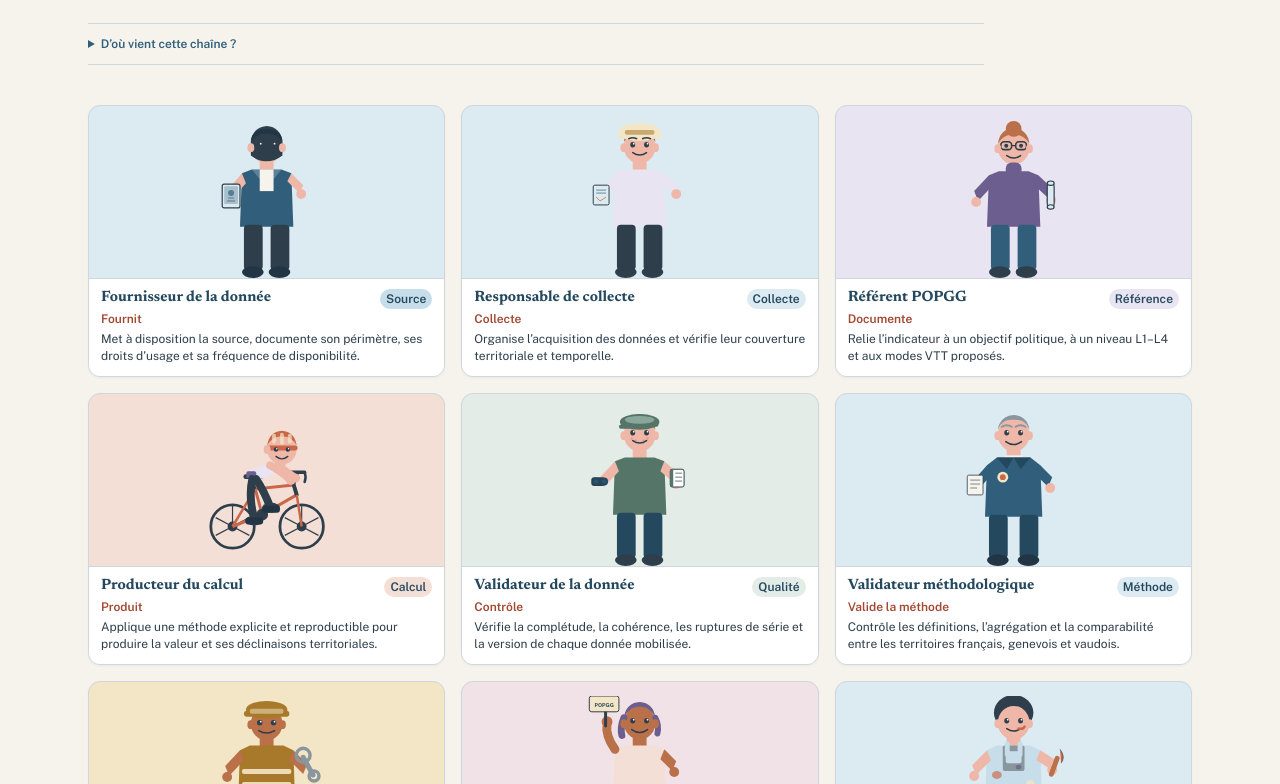
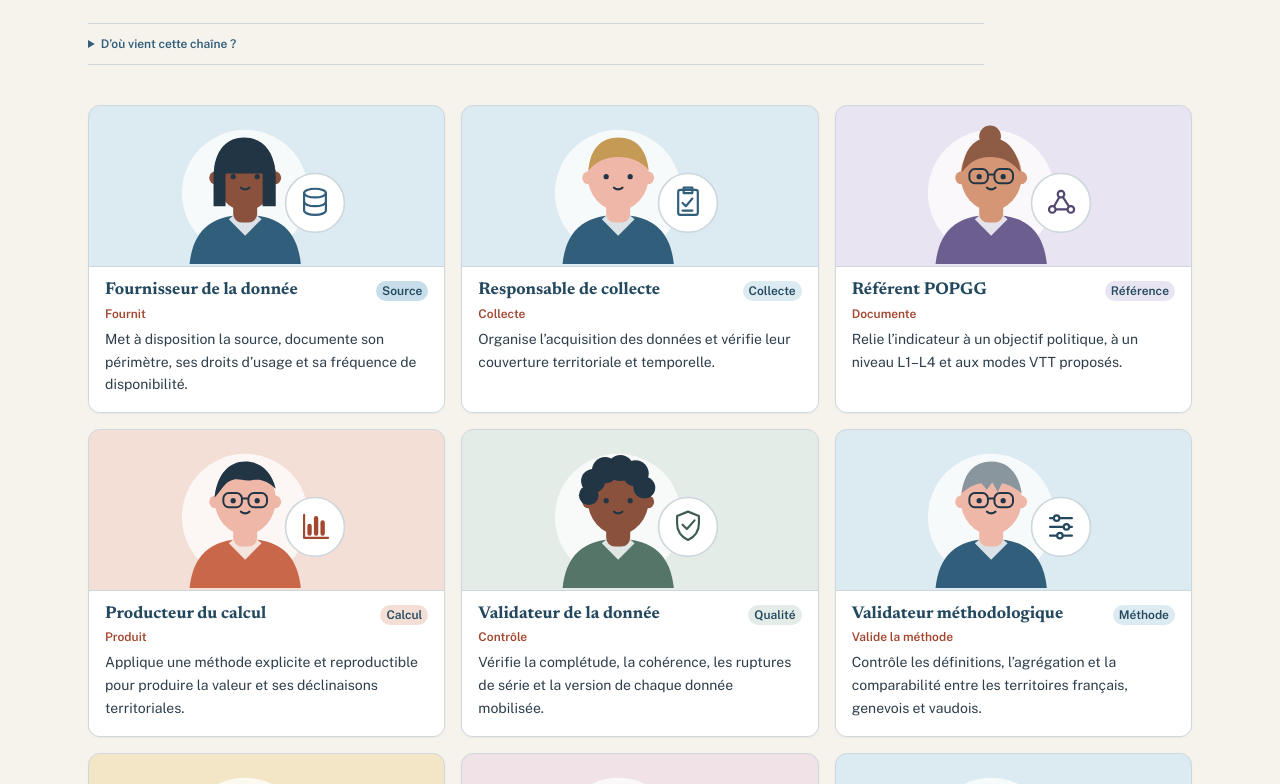
Before and after one commit to action-situee/projet-popgg-atelier2, a React (Vite) app: page / in a window 1280 px wide. Shown: the part 1356-2140 px from the top of the page. Built offline with nearby package versions, Linux system fonts and the light colour scheme; the HTML template or start-up script is replaced by a standard one.

Commit message:
Reprend les avatars des responsabilités

```diff
--- a/src/App.tsx
+++ b/src/App.tsx
@@ -494,12 +494,180 @@ const Renovatrice = () => (
 
 // ─── Characters roster ───────────────────────────────────────────────────────
 
-const characters = [
+type RoleIconName = "source" | "collecte" | "reference" | "calcul" | "qualite" | "methode" | "metier" | "publication" | "maintenance";
+type HairStyle = "bob" | "short" | "bun" | "curly" | "waves" | "close" | "braids" | "grey";
+
+type RoleAvatarProps = {
+  icon: RoleIconName;
+  skin: string;
+  hair: string;
+  clothing: string;
+  accent: string;
+  hairStyle: HairStyle;
+  glasses?: boolean;
+};
+
+const RoleSymbol = ({ icon, color }: { icon: RoleIconName; color: string }) => {
+  const strokeProps = {
+    fill: "none",
+    stroke: color,
+    strokeWidth: 2,
+    strokeLinecap: "round" as const,
+    strokeLinejoin: "round" as const,
+  };
+
+  switch (icon) {
+    case "source":
+      return (
+        <g {...strokeProps}>
+          <ellipse cx="134" cy="67" rx="10" ry="4" />
+          <path d="M124 67v8c0 2.2 4.5 4 10 4s10-1.8 10-4v-8" />
+          <path d="M124 75v8c0 2.2 4.5 4 10 4s10-1.8 10-4v-8" />
+        </g>
+      );
+    case "collecte":
+      return (
+        <g {...strokeProps}>
+          <rect x="125" y="64" width="18" height="23" rx="2" />
+          <path d="M130 62h8v5h-8zM129 76l3 3 6-7M129 83h9" />
+        </g>
+      );
+    case "reference":
+      return (
+        <g {...strokeProps}>
+          <path d="M126 82l8-14 9 14M126 82h17" />
+          <circle cx="134" cy="68" r="3" fill="var(--color-surface)" />
+          <circle cx="126" cy="82" r="3" fill="var(--color-surface)" />
+          <circle cx="143" cy="82" r="3" fill="var(--color-surface)" />
+        </g>
+      );
+    case "calcul":
+      return (
+        <g {...strokeProps}>
+          <path d="M124 86V65M124 86h22" />
+          <path d="M129 82v-7M135 82V68M141 82V72" strokeWidth="4" />
+        </g>
+      );
+    case "qualite":
+      return (
+        <g {...strokeProps}>
+          <path d="M134 62l10 4v7c0 7-4.2 12-10 15-5.8-3-10-8-10-15v-7z" />
+          <path d="M129 74l4 4 7-8" />
+        </g>
+      );
+    case "methode":
+      return (
+        <g {...strokeProps}>
+          <path d="M124 68h20M124 76h20M124 84h20" />
+          <circle cx="130" cy="68" r="2.5" fill="var(--color-surface)" />
+          <circle cx="139" cy="76" r="2.5" fill="var(--color-surface)" />
+          <circle cx="133" cy="84" r="2.5" fill="var(--color-surface)" />
+        </g>
+      );
+    case "metier":
+      return (
+        <g {...strokeProps}>
+          <path d="M124 65h20v16h-10l-6 6v-6h-4z" />
+          <path d="M129 73l3 3 7-7" />
+        </g>
+      );
+    case "publication":
+      return (
+        <g {...strokeProps}>
+          <circle cx="128" cy="76" r="2.5" fill={color} stroke="none" />
+          <path d="M133 71c3 2.5 3 7.5 0 10M138 67c6 5 6 13 0 18M123 71c-3 2.5-3 7.5 0 10" />
+        </g>
+      );
+    case "maintenance":
+      return (
+        <g {...strokeProps}>
+          <path d="M126 70a10 10 0 0 1 17 3M143 73v-6M143 73h-6" />
+          <path d="M142 82a10 10 0 0 1-17-3M125 79v6M125 79h6" />
+        </g>
+      );
+  }
+};
+
+const RoleAvatar = ({ icon, skin, hair, clothing, accent, hairStyle, glasses = false }: RoleAvatarProps) => {
+  const hairShape = (() => {
+    switch (hairStyle) {
+      case "bob":
+        return <path d="M41 53c0-24 11-37 28-37s29 13 29 37v26H86V49H52v30H41z" fill={hair} />;
+      case "bun":
+        return (
+          <>
+            <circle cx="69" cy="15" r="10" fill={hair} />
+            <path d="M43 48c2-22 12-32 26-32s25 10 28 32c-8-10-17-14-28-14S51 38 43 48z" fill={hair} />
+          </>
+        );
+      case "curly":
+        return (
+          <g fill={hair}>
+            <circle cx="47" cy="34" r="11" /><circle cx="58" cy="24" r="12" /><circle cx="72" cy="22" r="12" />
+            <circle cx="86" cy="27" r="12" /><circle cx="94" cy="40" r="10" /><circle cx="43" cy="47" r="9" />
+          </g>
+        );
+      case "waves":
+        return <path d="M42 49c2-21 13-33 28-33 13 0 24 8 28 25-8-7-13-9-21-8-9 2-14-3-21 1-6 3-8 9-14 15z" fill={hair} />;
+      case "close":
+        return <path d="M44 43c3-18 12-27 26-27 14 0 23 9 27 27-8-8-17-12-27-12S52 35 44 43z" fill={hair} />;
+      case "braids":
+        return (
+          <g fill={hair}>
+            <path d="M43 47c2-21 12-31 27-31 14 0 24 10 27 31-8-9-17-13-27-13S51 38 43 47z" />
+            <circle cx="44" cy="48" r="6" /><circle cx="42" cy="59" r="5" /><circle cx="41" cy="69" r="4" />
+            <circle cx="96" cy="48" r="6" /><circle cx="98" cy="59" r="5" /><circle cx="99" cy="69" r="4" />
+          </g>
+        );
+      case "grey":
+        return <path d="M43 45c2-19 12-29 27-29s25 10 28 29c-7-5-12-8-18-9l-4 8-5-9-5 7-5-6c-7 1-12 4-18 9z" fill={hair} />;
+      case "short":
+      default:
+        return <path d="M43 46c1-20 12-30 27-30 16 0 26 10 28 30-7-8-16-12-28-12-11 0-20 4-27 12z" fill={hair} />;
+    }
+  })();
+
+  return (
+    <svg viewBox="0 0 180 132" xmlns="http://www.w3.org/2000/svg" className="w-full h-full" aria-hidden="true" focusable="false">
+      <circle cx="70" cy="67" r="58" fill="var(--color-surface-translucent)" />
+      <path d="M19 132c3-29 18-45 51-45s48 16 51 45z" fill={clothing} />
+      <path d="M55 91l15 15 15-15-6-5H61z" fill="var(--color-surface)" opacity="0.82" />
+      <rect x="59" y="71" width="22" height="23" rx="8" fill={skin} />
+      <circle cx="43" cy="53" r="6" fill={skin} />
+      <circle cx="97" cy="53" r="6" fill={skin} />
+      <ellipse cx="70" cy="51" rx="28" ry="32" fill={skin} />
+      {hairShape}
+      <circle cx="59" cy="52" r="2.4" fill="var(--color-text-strong)" />
+      <circle cx="81" cy="52" r="2.4" fill="var(--color-text-strong)" />
+      <path d="M66 62c2.5 2 5.5 2 8 0" fill="none" stroke="var(--color-text-strong)" strokeWidth="1.8" strokeLinecap="round" />
+      {glasses && (
+        <g fill="none" stroke="var(--color-text-strong)" strokeWidth="1.8">
+          <rect x="50" y="45" width="17" height="13" rx="5" />
+          <rect x="73" y="45" width="17" height="13" rx="5" />
+          <path d="M67 50h6" />
+        </g>
+      )}
+      <circle cx="134" cy="76" r="27" fill="var(--color-surface)" stroke="var(--color-border)" strokeWidth="1.5" />
+      <RoleSymbol icon={icon} color={accent} />
+    </svg>
+  );
+};
+
+type Character = {
+  name: string;
+  role: string;
+  desc: string;
+  avatar: RoleAvatarProps;
+  bg: string;
+  badge: string;
+};
+
+const characters: Character[] = [
   {
     name: "Fournisseur de la donnée",
     role: "Fournit",
     desc: "Met à disposition la source, documente son périmètre, ses droits d’usage et sa fréquence de disponibilité.",
-    Component: Observatrice,
+    avatar: { icon: "source", skin: "var(--color-illustration-skin-deep)", hair: "var(--color-text-strong)", clothing: "var(--color-primary)", accent: "var(--color-primary)", hairStyle: "bob" },
     bg: "var(--color-primary-soft)",
     badge: "Source",
   },
@@ -507,7 +675,7 @@ const characters = [
     name: "Responsable de collecte",
     role: "Collecte",
     desc: "Organise l’acquisition des données et vérifie leur couverture territoriale et temporelle.",
-    Component: Urbaniste,
+    avatar: { icon: "collecte", skin: "var(--color-illustration-skin-light)", hair: "var(--color-illustration-hair-light)", clothing: "var(--color-primary)", accent: "var(--color-primary)", hairStyle: "short" },
     bg: "var(--color-primary-soft)",
     badge: "Collecte",
   },
@@ -515,7 +683,7 @@ const characters = [
     name: "Référent POPGG",
     role: "Documente",
     desc: "Relie l’indicateur à un objectif politique, à un niveau L1–L4 et aux modes VTT proposés.",
-    Component: Architecte,
+    avatar: { icon: "reference", skin: "var(--color-illustration-skin-medium)", hair: "var(--color-illustration-hair-warm)", clothing: "var(--color-violet)", accent: "var(--color-violet-strong)", hairStyle: "bun", glasses: true },
     bg: "var(--color-violet-soft)",
     badge: "Référence",
   },
@@ -523,7 +691,7 @@ const characters = [
     name: "Producteur du calcul",
     role: "Produit",
     desc: "Applique une méthode explicite et reproductible pour produire la valeur et ses déclinaisons territoriales.",
-    Component: Cycliste,
+    avatar: { icon: "calcul", skin: "var(--color-illustration-skin-light)", hair: "var(--color-text-strong)", clothing: "var(--color-accent)", accent: "var(--color-accent-strong)", hairStyle: "waves", glasses: true },
     bg: "var(--color-accent-soft)",
     badge: "Calcul",
   },
@@ -531,7 +699,7 @@ const characters = [
     name: "Validateur de la donnée",
     role: "Contrôle",
     desc: "Vérifie la complétude, la cohérence, les ruptures de série et la version de chaque donnée mobilisée.",
-    Component: Ecologue,
+    avatar: { icon: "qualite", skin: "var(--color-illustration-skin-deep)", hair: "var(--color-text-strong)", clothing: "var(--color-sage)", accent: "var(--color-sage-strong)", hairStyle: "curly" },
     bg: "var(--color-sage-soft)",
     badge: "Qualité",
   },
@@ -539,7 +707,7 @@ const characters = [
     name: "Validateur méthodologique",
     role: "Valide la méthode",
     desc: "Contrôle les définitions, l’agrégation et la comparabilité entre les territoires français, genevois et vaudois.",
-    Component: Elu,
+    avatar: { icon: "methode", skin: "var(--color-illustration-skin-light)", hair: "var(--color-illustration-neutral)", clothing: "var(--color-primary)", accent: "var(--color-primary-strong)", hairStyle: "grey", glasses: true },
     bg: "var(--color-primary-soft)",
     badge: "Méthode",
   },
@@ -547,7 +715,7 @@ const characters = [
     name: "Validateur métier",
     role: "Valide l’usage",
     desc: "Confirme l’utilité pour le pilotage, l’interprétation raisonnable et les limites à rendre visibles.",
-    Component: Batisseur,
+    avatar: { icon: "metier", skin: "var(--color-illustration-skin-medium)", hair: "var(--color-text-strong)", clothing: "var(--color-ochre)", accent: "var(--color-ochre-strong)", hairStyle: "close" },
     bg: "var(--color-ochre-soft)",
     badge: "Métier",
   },
@@ -555,7 +723,7 @@ const characters = [
     name: "Responsable de publication",
     role: "Publie",
     desc: "Prépare des vues adaptées aux usages publics, institutionnels et techniques sans masquer les incertitudes.",
-    Component: Coordinatrice,
+    avatar: { icon: "publication", skin: "var(--color-illustration-skin-deep)", hair: "var(--color-text-strong)", clothing: "var(--color-violet)", accent: "var(--color-accent-strong)", hairStyle: "braids" },
     bg: "var(--color-rose-soft)",
     badge: "Publication",
   },
@@ -563,7 +731,7 @@ const characters = [
     name: "Responsable de maintenance",
     role: "Maintient",
     desc: "Planifie les mises à jour, conserve les métadonnées et clarifie qui répond de l’indicateur dans la durée.",
-    Component: Renovatrice,
+    avatar: { icon: "maintenance", skin: "var(--color-illustration-skin-light)", hair: "var(--color-illustration-hair-warm)", clothing: "var(--color-primary)", accent: "var(--color-primary-strong)", hairStyle: "short" },
     bg: "var(--color-primary-soft)",
     badge: "Maintenance",
   },
@@ -1029,17 +1197,17 @@ export default function App() {
             {characters.map((c) => (
               <div
                 key={c.name}
-                className="rounded-xl overflow-hidden flex flex-col transition-transform hover:-translate-y-1"
+                className="rounded-xl overflow-hidden flex flex-col"
                 style={{ border: "1px solid var(--color-border)", background: c.bg, boxShadow: "var(--shadow-sm)" }}
               >
-                <div className="flex items-end justify-center pt-5 px-3" style={{ height: 172 }}>
-                  <div style={{ height: 158, width: c.badge === "Calcul" ? "90%" : "68%" }}>
-                    <c.Component />
+                <div className="flex items-center justify-center px-5 pt-3" style={{ height: 160 }}>
+                  <div style={{ height: 144, width: "100%", maxWidth: 250 }}>
+                    <RoleAvatar {...c.avatar} />
                   </div>
                 </div>
-                <div className="p-3 pt-2.5" style={{ background: "var(--color-surface)", borderTop: "1px solid var(--color-border)" }}>
-                  <div className="flex items-start justify-between gap-1 mb-0.5">
-                    <span style={{ fontFamily: "'Newsreader', serif", fontWeight: 700, fontSize: 15, color: "var(--color-primary-strong)", lineHeight: 1.2 }}>
+                <div className="p-4 pt-3.5 flex-1" style={{ background: "var(--color-surface)", borderTop: "1px solid var(--color-border)" }}>
+                  <div className="flex items-start justify-between gap-2 mb-1">
+                    <span style={{ fontFamily: "'Newsreader', serif", fontWeight: 700, fontSize: 17, color: "var(--color-primary-strong)", lineHeight: 1.2 }}>
                       {c.name}
                     </span>
                     <span
@@ -1049,8 +1217,8 @@ export default function App() {
                       {c.badge}
                     </span>
                   </div>
-                  <p className="text-xs font-semibold mb-1" style={{ color: "var(--color-accent-strong)" }}>{c.role}</p>
-                  <p className="text-xs leading-snug" style={{ color: "var(--color-text)" }}>{c.desc}</p>
+                  <p className="text-xs font-semibold mb-1.5" style={{ color: "var(--color-accent-strong)" }}>{c.role}</p>
+                  <p className="text-sm leading-relaxed" style={{ color: "var(--color-text)" }}>{c.desc}</p>
                 </div>
               </div>
             ))}
--- a/src/index.css
+++ b/src/index.css
@@ -52,9 +52,14 @@
 
   /* Illustration */
   --color-illustration-skin: #efb7a8;
+  --color-illustration-skin-light: #efb7a8;
+  --color-illustration-skin-medium: #d59675;
+  --color-illustration-skin-deep: #8a513d;
   --color-illustration-clay: #ba7048;
   --color-illustration-taupe: #776c6c;
   --color-illustration-neutral: #8a969d;
+  --color-illustration-hair-warm: #8e5b45;
+  --color-illustration-hair-light: #c59a54;
 
   /* Rythme, formes et profondeur */
   --radius-sm: 8px;
```
Also changed, not shown: 1 other file (tests, documents, lock files or other folders).
